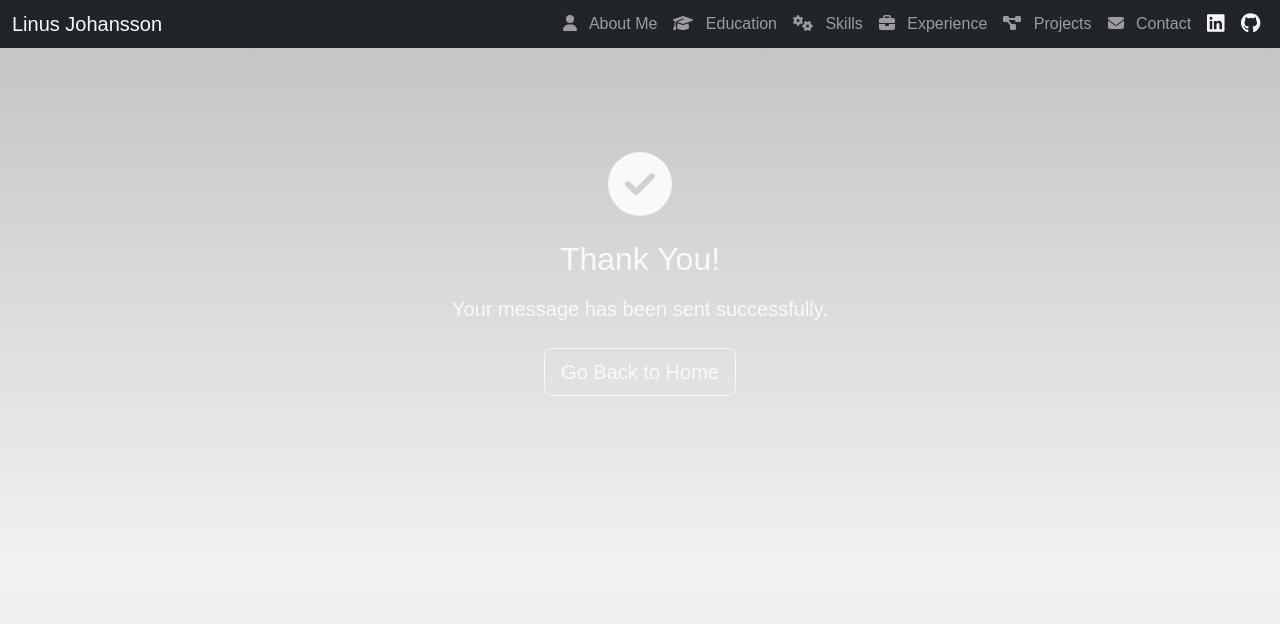
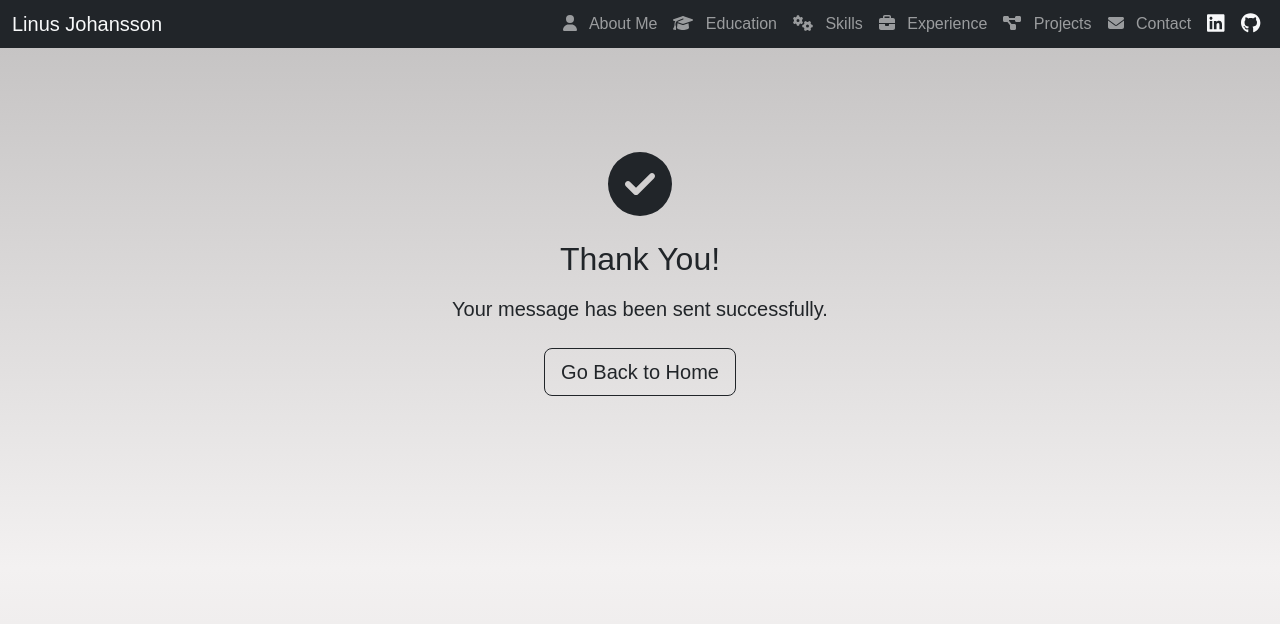
Before and after one commit to j0hanz/j0hanz-portfolio, a React (Create React App) app: page /success in a window 1280 px wide. Shown: the top 624 px of the page. Built offline with nearby package versions, Linux system fonts and the light colour scheme.

Commit message:
Update SuccessMessage component styling for better visual appeal

```diff
--- a/src/components/SuccessMessage.js
+++ b/src/components/SuccessMessage.js
@@ -8,7 +8,7 @@ const SuccessMessage = () => {
   const navigate = useNavigate();
 
   return (
-    <section id="success" className="py-5 text-light">
+    <section id="success" className="py-5">
       <Container className="px-0">
         <Row className="justify-content-center mt-4 mx-auto">
           <Col md={8} className="text-center">
@@ -18,7 +18,7 @@ const SuccessMessage = () => {
               Your message has been sent successfully.
             </p>
             <Button
-              variant="outline-light"
+              variant="outline-dark"
               size="lg"
               onClick={() => navigate('/')}
             >
```
